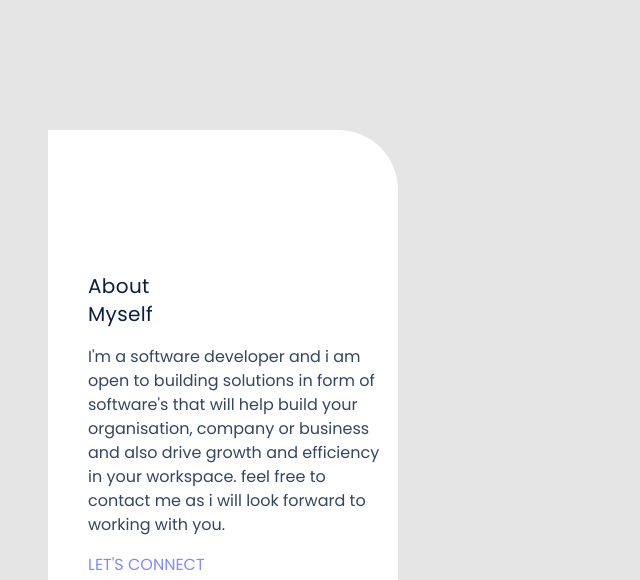
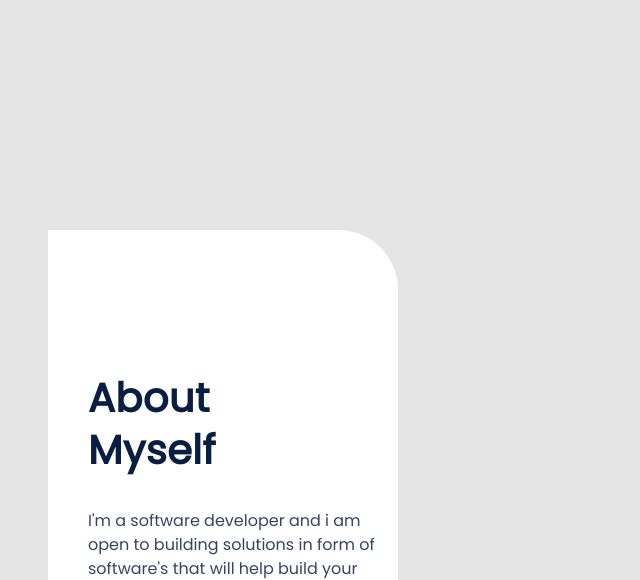
Before and after one commit to shaaibu7/Portfolio-Setup, a website: page index.html in a window 1280 px wide. Shown: the part 3720-4300 px from the top of the page, without its empty margins (0-640 px from the left). Drawn offline with Linux system fonts and the light colour scheme.

Commit message:
completed styling

```diff
--- a/index.html
+++ b/index.html
@@ -197,7 +197,7 @@
     </section>
         <section class="part">
             <div class="about">
-                <h2 class="intro">About <br> Myself</h2>
+                <h2 class="complete">About <br> Myself</h2>
                 <p class="tag">I'm a software developer and i am open to building solutions in form of software's that will
                     help build your organisation, company or business and also drive growth and efficiency in your
                     workspace. feel free to contact me as i will look forward to working with you.
--- a/style.css
+++ b/style.css
@@ -114,6 +114,16 @@ section {
   border-radius: 15px;
   background-color: white;
   padding: 20px;
+}
+
+.complete{
+  font-family: 'Poppins';
+  font-style: normal;
+  font-weight: 700;
+  font-size: 40px;
+  line-height: 52px;
+  color: #091E42;
+  padding-top: 142px;
 }
 
 .line{
```
